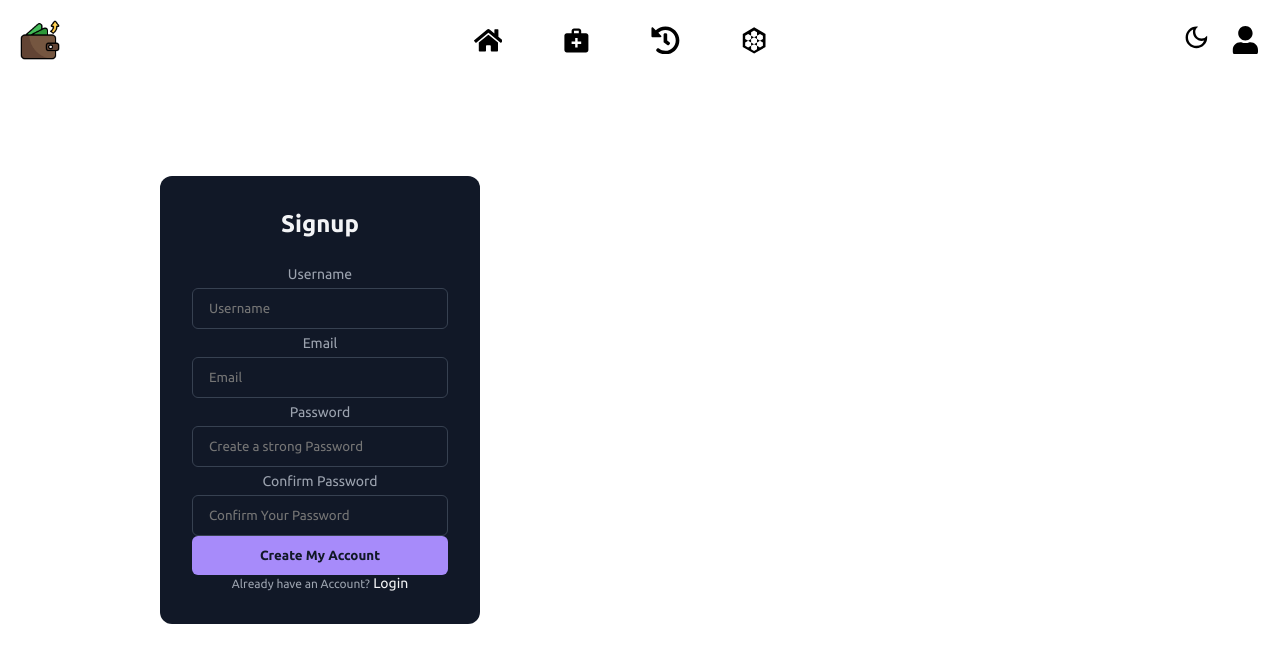
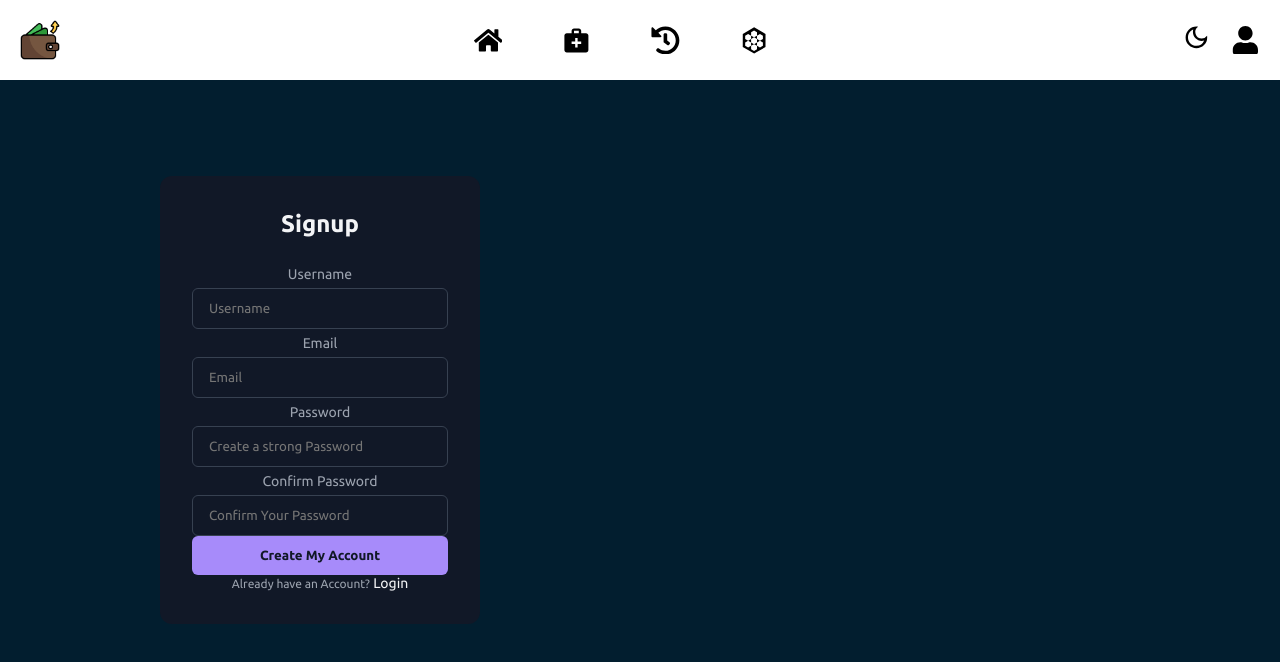
Before and after one commit to Pritam-Raj/ExpenseTracker, a React (Vite) app: page /signup in a window 1280 px wide. Shown: the top 662 px of the page. Built offline with nearby package versions, Linux system fonts and the light colour scheme.

Commit message:
dark background

```diff
--- a/src/pages/Signup.css
+++ b/src/pages/Signup.css
@@ -1,3 +1,6 @@
+body{
+    background-color: #021E2F;
+}
 .form-container {
     width: 320px;
     border-radius: 0.75rem;
```
